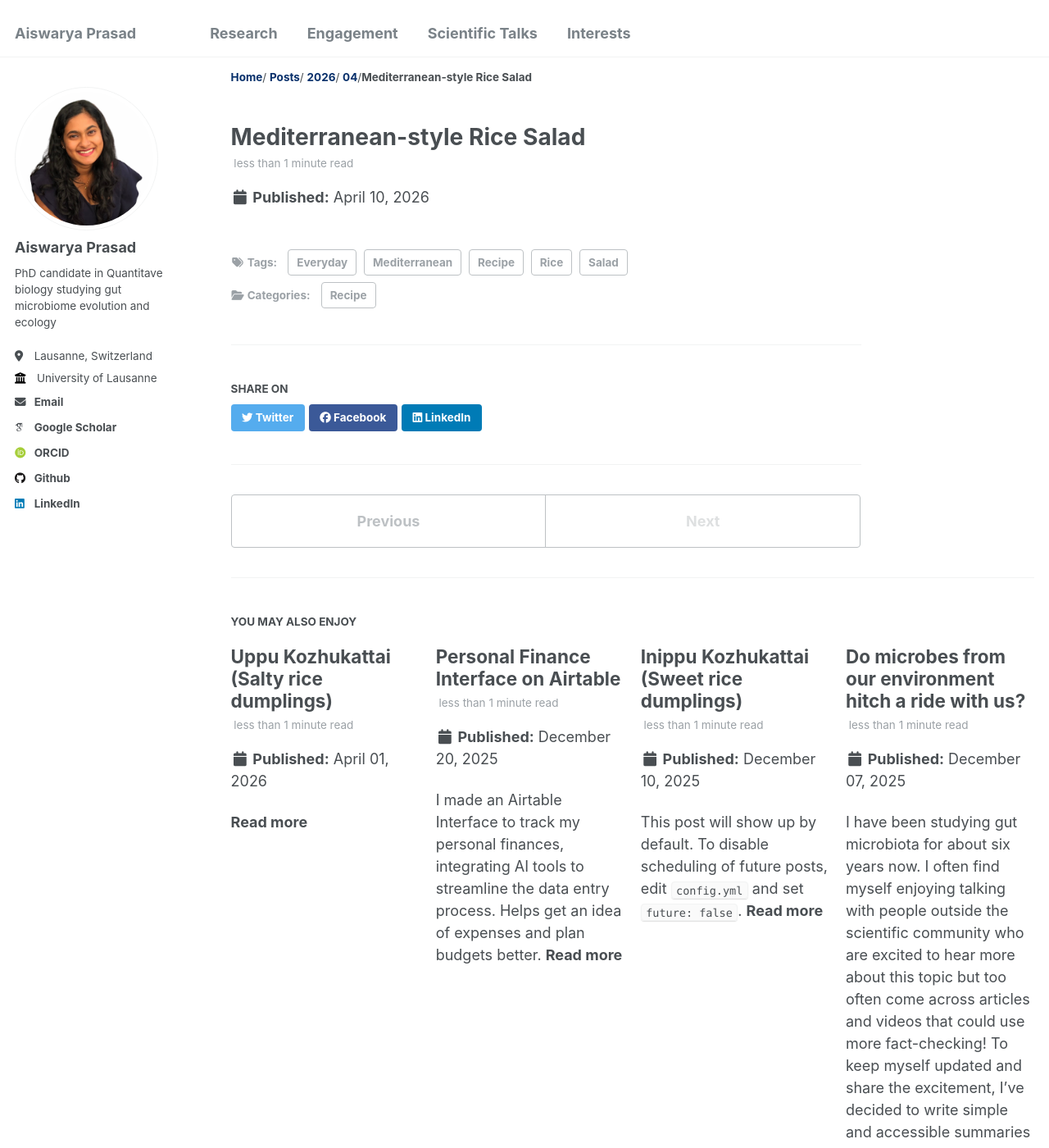
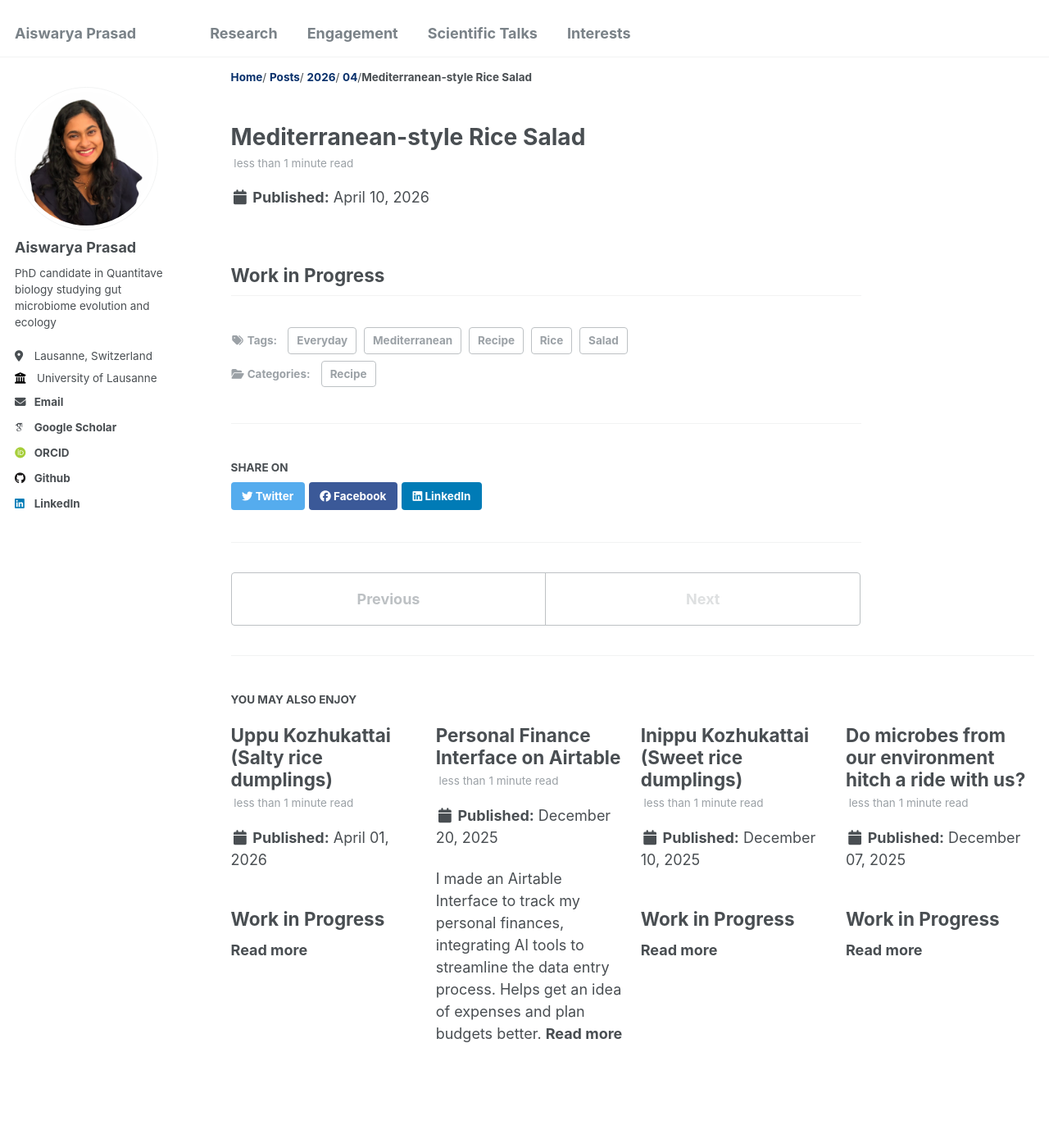
Before and after one commit to Aiswarya-prasad/aiswarya-prasad.github.io, a Jekyll site: the page built from _posts/2026-04-10-recipe-rice-salad.md, in a window 1280 px wide and 1400 px high. Shown: the whole window at 82% size. Built offline with Jekyll 4.4.1, drawn with Linux system fonts in a browser that asks for light colours; some web fonts are replaced; some of the changed text lies outside the part shown.

Commit message:
Syntax change, squash commit later or just ignore.

```diff
--- a/_posts/2025-12-07-where-gut-microbiota-from.md
+++ b/_posts/2025-12-07-where-gut-microbiota-from.md
@@ -10,6 +10,8 @@ categories:
 draft: true
 ---
 
+## Work in Progress
+
 I have been studying gut microbiota for about six years now. I often find myself enjoying talking with people outside the scientific community who are excited to hear more about this topic but too often come across articles and videos that could use more fact-checking! To keep myself updated and share the excitement, I've decided to write simple and accessible summaries of interesting papers and emerging applications I encounter. This post is about a paper that looked at the microbiomes in a group of 53 elderly people in Finland, examining whether environmental microbes might be found or not to establish themselves in our skin, mouth or gut microbiome.
 
 
--- a/_posts/2025-12-10-recipe-dumplings-sweet.md
+++ b/_posts/2025-12-10-recipe-dumplings-sweet.md
@@ -13,4 +13,6 @@ categories:
 draft: true
 ---
 
+## Work in Progress
+
 This post will show up by default. To disable scheduling of future posts, edit `config.yml` and set `future: false`.
--- a/_posts/2026-04-01-recipe-dumplings-salty.md
+++ b/_posts/2026-04-01-recipe-dumplings-salty.md
@@ -12,3 +12,5 @@ categories:
   # - South Indian Recipe
 draft: true
 ---
+
+## Work in Progress
--- a/_posts/2026-04-10-recipe-rice-salad.md
+++ b/_posts/2026-04-10-recipe-rice-salad.md
@@ -13,3 +13,5 @@ categories:
   # - Everyday Recipe
 draft: true
 ---
+
+## Work in Progress
```
Also changed, not shown: _posts/2025-12-dietary-fiber.md (+2 -0 lines), _posts/2026-04-02-phd-defense-celebration-insights-and-reflections.md (+2 -0 lines).
